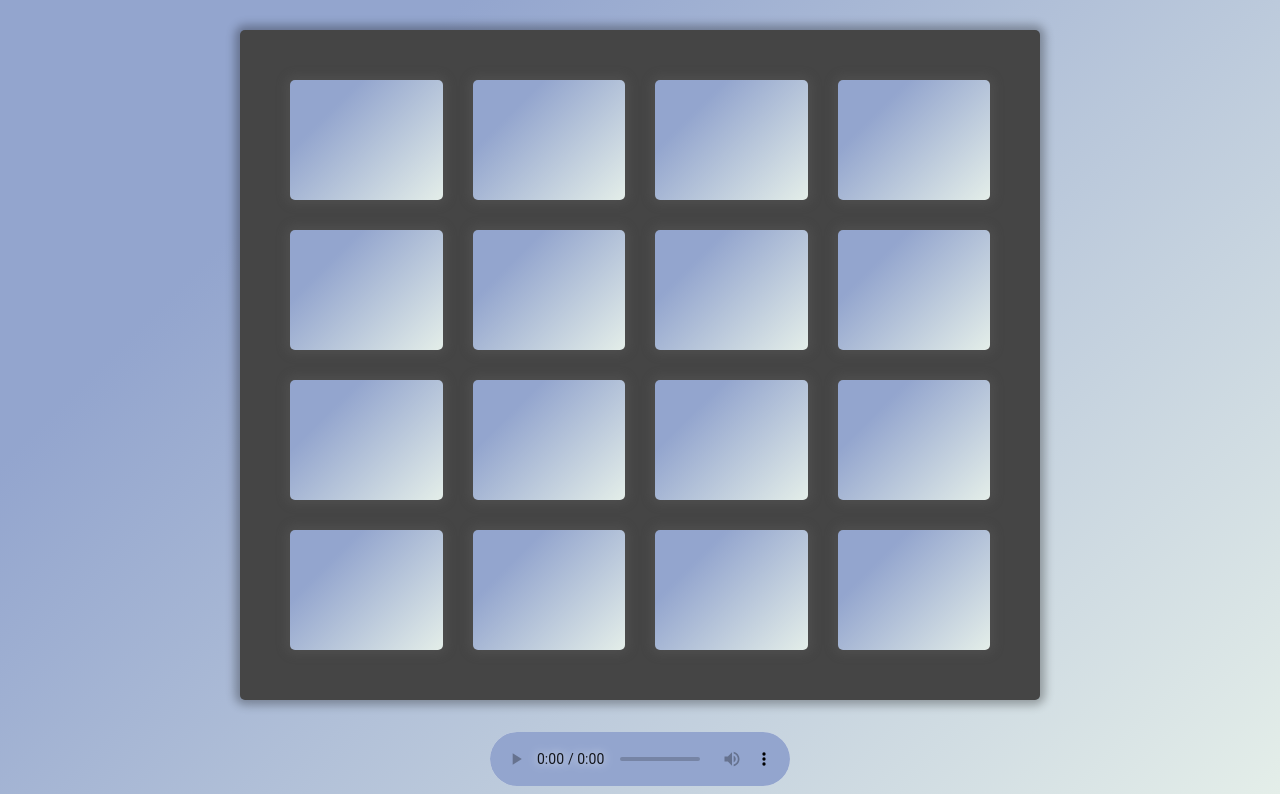
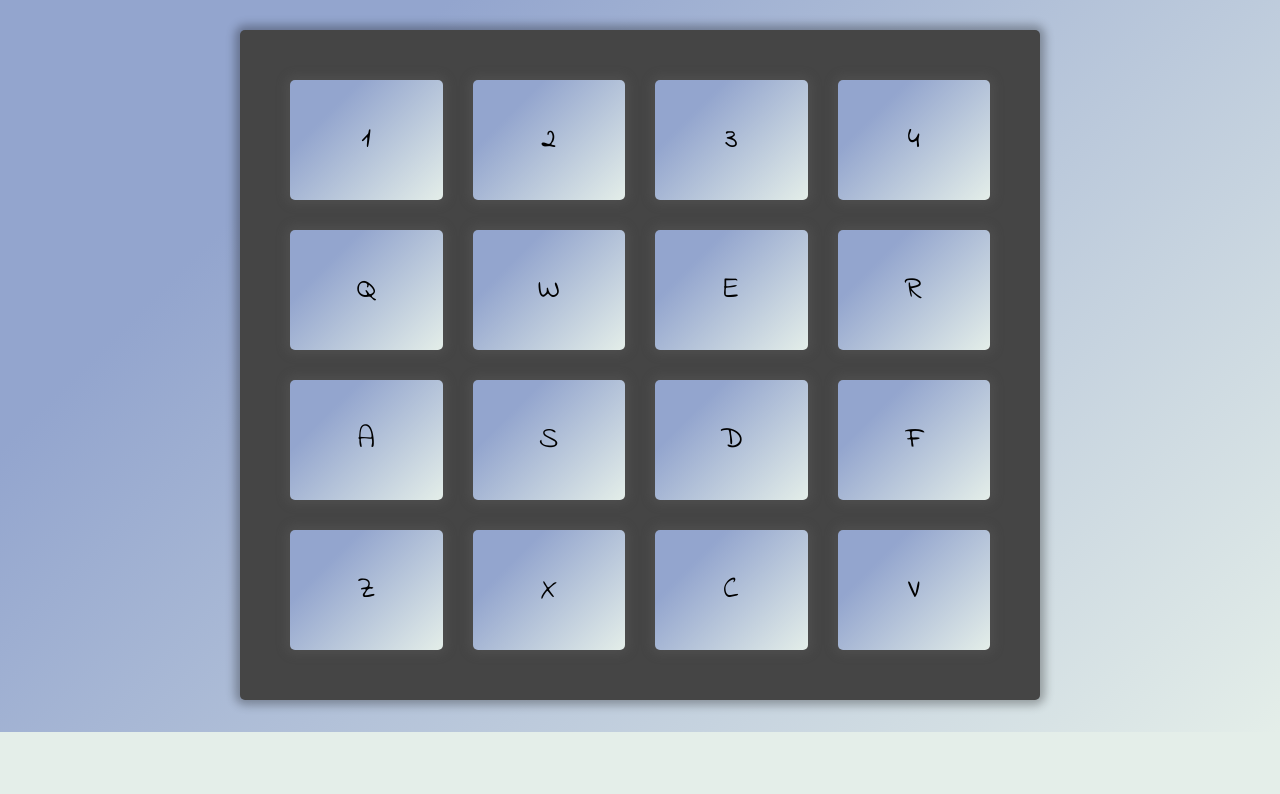
Before and after one commit to cjnunez/concentration, a plain HTML site: page index.html in a window 1280 px wide. Shown: the part 99-893 px from the top of the page. After the commit the page ends 831 px from the top, so only its background shows below. Drawn offline with Linux system fonts and the light colour scheme.

Commit message:
added css for keybindings

```diff
--- a/css/index.css
+++ b/css/index.css
@@ -47,6 +47,15 @@ body {
   box-shadow: 0 0 10px 5px rgba(95, 95, 95, 0.3);
   cursor: pointer;
   font-size: 0;
+  display: flex;
+  align-items: center;
+  flex-direction: row;
+  justify-content: center;
+}
+
+.card p {
+  font-size: 30px;
+  font-family: 'Indie Flower', cursive;
 }
 
 .card.open {
@@ -62,17 +71,23 @@ body {
 	font-size: 15px;
 }
 
+.card.show p {
+  font-size: 0px;
+}
+
 .card.matched {
 	cursor: default;
 	background-color: #f7b42c;
-background-image: linear-gradient(315deg, #f7b42c 0%, #fc575e 74%);
-
-
+  background-image: linear-gradient(315deg, #f7b42c 0%, #fc575e 74%);
 	font-size: 15px;
 	animation-name: rubberBand;
 	-webkit-backface-visibility: visible !important;
 	backface-visibility: visible !important;
 	animation-duration: .75s;
+}
+
+.card.matched p {
+  font-size: 0px;
 }
 
 .card.unmatched {
@@ -89,12 +104,12 @@ background-image: linear-gradient(315deg, #f7b42c 0%, #fc575e 74%);
 }
 
 
-i.fas,
+/* i.fas,
 i.fab {
   position: relative;
   top: 30%;
   left: 35%;
-}
+} */
 
 audio {
   display: table;
--- a/index.html
+++ b/index.html
@@ -15,24 +15,24 @@
   <h5 id="subtitle">Match the cards to win the game!</h5>
   <section id="main-board">
     <ul class="deck" id="deck">
-      <li id="c1" class="card" type="scroll"><i class="fas fa-scroll fa-3x"></i></li>
-      <li id="c2" class="card" type="hat"><i class="fas fa-hat-wizard fa-3x"></i></li>
-      <li id="c3" class="card" type="dice"><i class="fas fa-dice-d20 fa-3x"></i></li>
-      <li id="c4" class="card" type="heart"><i class="fas fa-heart fa-3x"></i></li>
-      <li id="c5" class="card" type="skull"><i class="fas fa-skull-crossbones fa-3x"></i></li>
-      <li id="c6" class="card" type="ghost"><i class="fas fa-ghost fa-3x"></i></li>
-      <li id="c7" class="card" type="hat"><i class="fas fa-hat-wizard fa-3x"></i></li>
-      <li id="c8" class="card" type="dungeon"><i class="fas fa-dungeon fa-3x"></i></li>
-      <li id="c9" class="card" type="dragon"><i class="fas fa-dragon fa-3x"></i></li>
-      <li id="c10" class="card" type="dungeon"><i class="fas fa-dungeon fa-3x"></i></li>
-      <li id="c11" class="card" type="scroll"><i class="fas fa-scroll fa-3x"></i></li>
-      <li id="c12" class="card" type="ghost"><i class="fas fa-ghost fa-3x"></i></li>
-      <li id="c13" class="card" type="heart"><i class="fas fa-heart fa-3x"></i></li>
-      <li id="c14" class="card" type="dice"><i class="fas fa-dice-d20 fa-3x"></i></li>
-      <li id="c15" class="card" type="dragon"><i class="fas fa-dragon fa-3x"></i></li>
-      <li id="c16" class="card" type="skull"><i class="fas fa-skull-crossbones fa-3x"></i></li>
+      <li id="c1" class="card" type="scroll"><i class="fas fa-scroll fa-3x"></i><p>1</p></li>
+      <li id="c2" class="card" type="hat"><i class="fas fa-hat-wizard fa-3x"></i><p>2</p></li>
+      <li id="c3" class="card" type="dice"><i class="fas fa-dice-d20 fa-3x"></i><p>3</p></li>
+      <li id="c4" class="card" type="heart"><i class="fas fa-heart fa-3x"></i><p>4</p></li>
+      <li id="c5" class="card" type="skull"><i class="fas fa-skull-crossbones fa-3x"></i><p>Q</p></li>
+      <li id="c6" class="card" type="ghost"><i class="fas fa-ghost fa-3x"></i><p>W</p></li>
+      <li id="c7" class="card" type="hat"><i class="fas fa-hat-wizard fa-3x"></i><p>E</p></li>
+      <li id="c8" class="card" type="dungeon"><i class="fas fa-dungeon fa-3x"></i><p>R</p></li>
+      <li id="c9" class="card" type="dragon"><i class="fas fa-dragon fa-3x"></i><p>A</p></li>
+      <li id="c10" class="card" type="dungeon"><i class="fas fa-dungeon fa-3x"></i><p>S</p></li>
+      <li id="c11" class="card" type="scroll"><i class="fas fa-scroll fa-3x"></i><p>D</p></li>
+      <li id="c12" class="card" type="ghost"><i class="fas fa-ghost fa-3x"></i><p>F</p></li>
+      <li id="c13" class="card" type="heart"><i class="fas fa-heart fa-3x"></i><p>Z</p></li>
+      <li id="c14" class="card" type="dice"><i class="fas fa-dice-d20 fa-3x"></i><p>X</p></li>
+      <li id="c15" class="card" type="dragon"><i class="fas fa-dragon fa-3x"></i><p>C</p></li>
+      <li id="c16" class="card" type="skull"><i class="fas fa-skull-crossbones fa-3x"></i><p>V</p></li>
     </ul>
   </section>
-  <audio id='music' src="./audio//memory-game.mp3" autoplay="true" loop="true" controls controlsList="nodownload">
+  <!-- <audio id='music' src="./audio//memory-game.mp3" autoplay="true" loop="true" controls controlsList="nodownload">  -->
 </body>
 </html>
```
